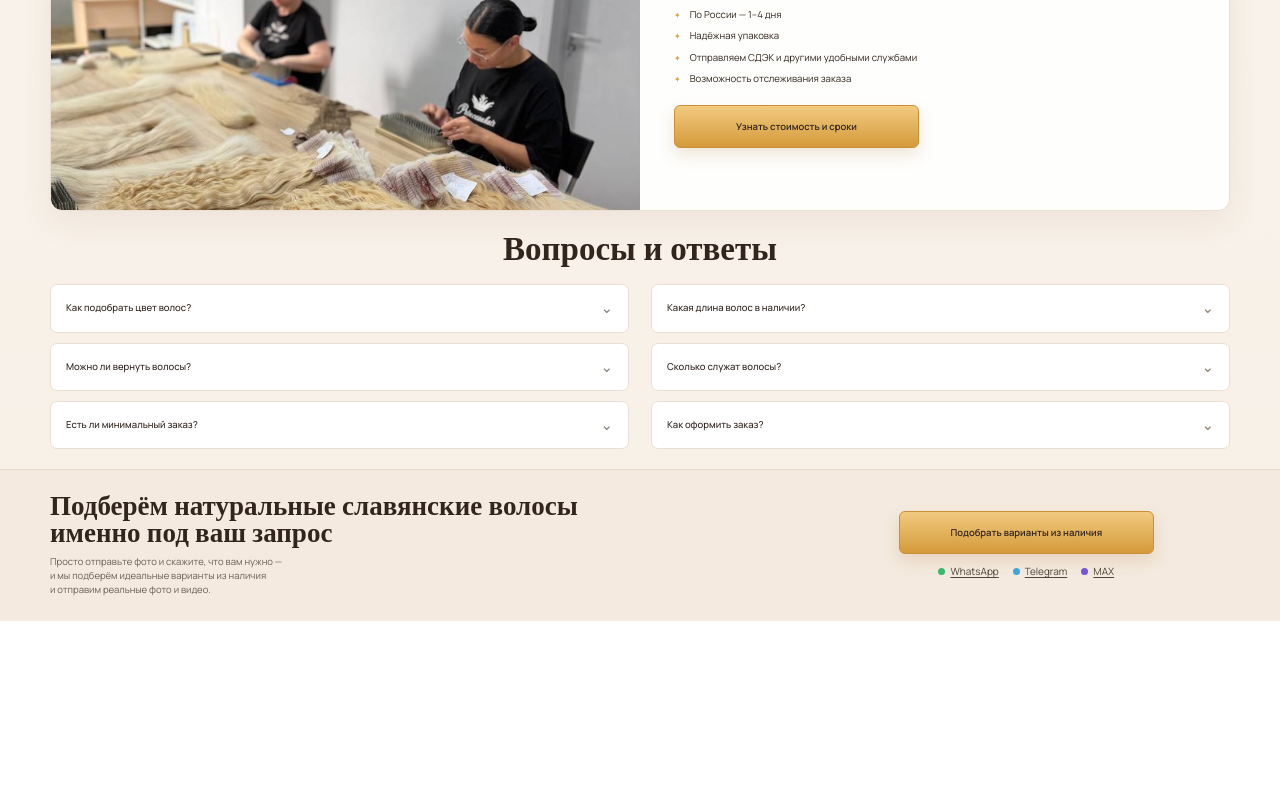
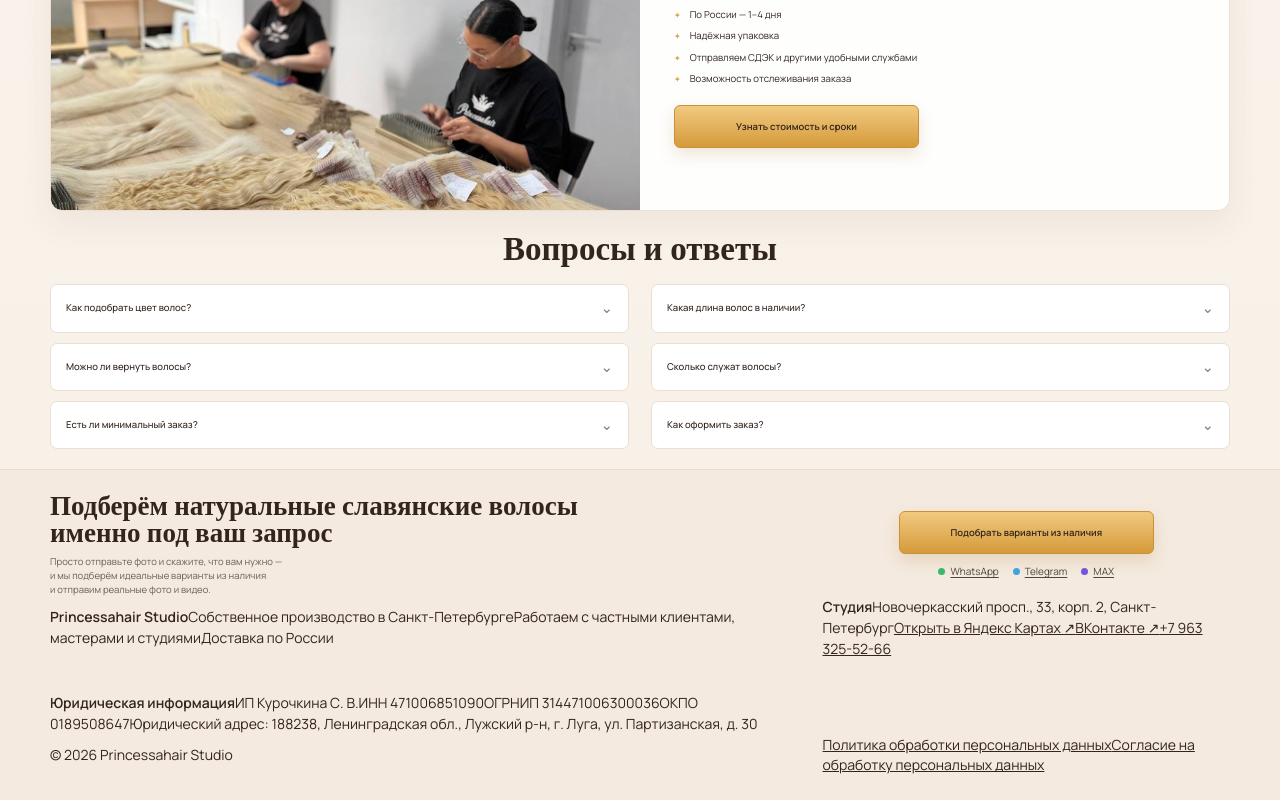
Before and after one commit to helledpro/princessahair, a React (Vite) app: page / in a window 1280 px wide. Shown: the part 3964-4764 px from the top of the page. Before the commit the page ends 4585 px from the top, so only its background shows below. Built offline with nearby package versions, Linux system fonts and the light colour scheme.

Commit message:
Add business and legal information footer

```diff
--- a/src/components/Sections.tsx
+++ b/src/components/Sections.tsx
@@ -100,7 +100,7 @@ export function MainSections(){
     </Section>
 
     <footer className="final" id="contacts">
-      <div className="container">
+      <div className="container final-main">
         <div>
           <h2>Подберём натуральные славянские волосы<br/>именно под ваш запрос</h2>
           <p>Просто отправьте фото и скажите, что вам нужно —<br/>и мы подберём идеальные варианты из наличия<br/>и отправим реальные фото и видео.</p>
@@ -110,6 +110,38 @@ export function MainSections(){
           <MessengerLinks/>
         </div>
       </div>
+
+      <div className="container business-proof">
+        <div className="business-proof__intro">
+          <strong>Princessahair Studio</strong>
+          <span>Собственное производство в Санкт-Петербурге</span>
+          <span>Работаем с частными клиентами, мастерами и студиями</span>
+          <span>Доставка по России</span>
+        </div>
+        <div className="business-proof__contacts">
+          <b>Студия</b>
+          <span>Новочеркасский просп., 33, корп. 2, Санкт-Петербург</span>
+          <a href="https://yandex.ru/maps/org/princessahair_studio/185516093035" target="_blank" rel="noreferrer">Открыть в Яндекс Картах ↗</a>
+          <a href="https://vk.ru/princessahair" target="_blank" rel="noreferrer">ВКонтакте ↗</a>
+          <a href="tel:+79633255266">+7 963 325-52-66</a>
+        </div>
+        <div className="business-proof__legal">
+          <b>Юридическая информация</b>
+          <span>ИП Курочкина С. В.</span>
+          <span>ИНН 471006851090</span>
+          <span>ОГРНИП 314471006300036</span>
+          <span>ОКПО 0189508647</span>
+          <span>Юридический адрес: 188238, Ленинградская обл., Лужский р-н, г. Луга, ул. Партизанская, д. 30</span>
+        </div>
+      </div>
+
+      <div className="container legal-links">
+        <span>© 2026 Princessahair Studio</span>
+        <nav aria-label="Юридические документы">
+          <a href="/privacy.html" target="_blank" rel="noreferrer">Политика обработки персональных данных</a>
+          <a href="/consent.html" target="_blank" rel="noreferrer">Согласие на обработку персональных данных</a>
+        </nav>
+      </div>
     </footer>
   </>;
 }
```
